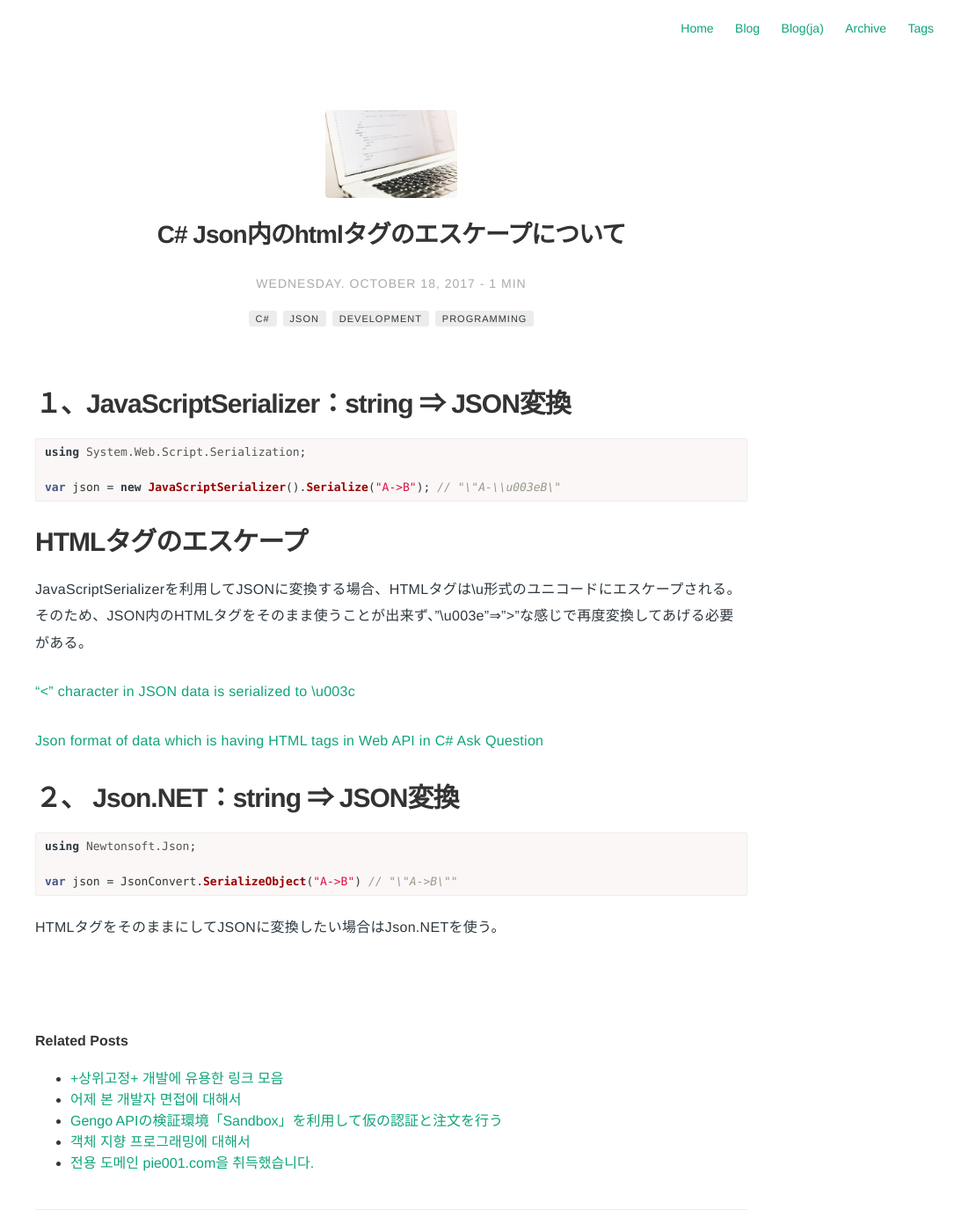
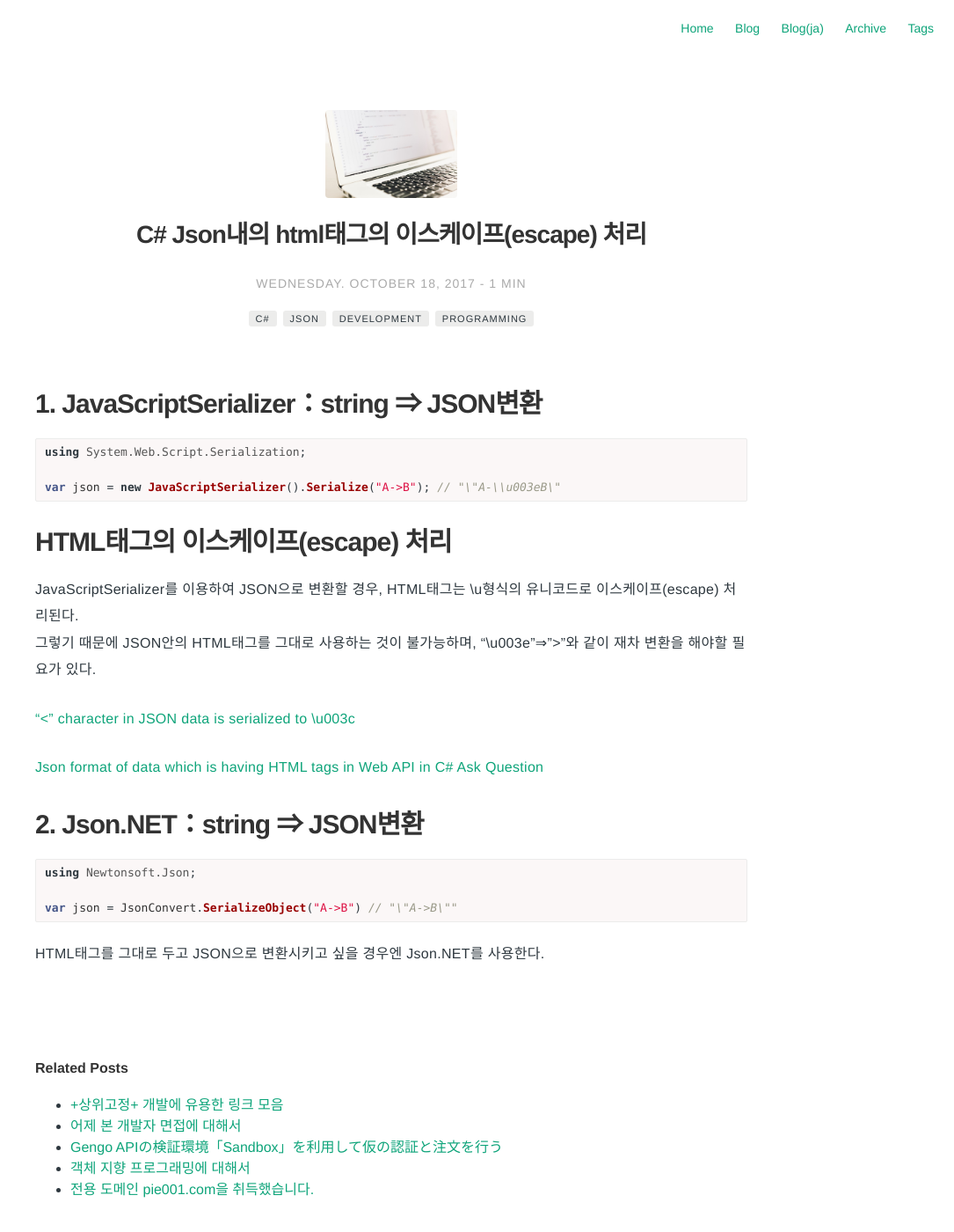
Before and after one commit to Pie001/pie001.github.io, a Jekyll site: the page built from _posts/2017-10-18-0012.md, in a window 1280 px wide and 1400 px high. Shown: the whole window at 88% size, without its empty margins (195-1280 px from the left). Built offline with Jekyll 4.4.1, drawn with Linux system fonts in a browser that asks for light colours; comment, search, counter and statistics services are not loaded.

Commit message:
Update and rename 2017-10-18-0012.ja.md to 2017-10-18-0012.md

````diff
--- a/_posts/2017-10-18-0012.ja.md
+++ b/_posts/2017-10-18-0012.md
@@ -1,31 +1,32 @@
 ---
-title: C# Json内のhtmlタグのエスケープについて
+title: C# Json내의 html태그의 이스케이프(escape) 처리
 layout: post
 date: 2017-10-18 13:05
 image: /assets/images/post_header.jpg
 headerImage: true
 #projects: true
-ja: true
+blog: true
+ko: true
 tag:
 - C#
 - Json
 - development
 - programming
-category: blog-ja
+category: blog
 author: pie
-description: C# Json内のhtmlタグのエスケープについて
+description: C# Json내의 html태그의 이스케이프(escape) 처리
 ---
 
-# １、JavaScriptSerializer：string ⇒ JSON変換
+# 1. JavaScriptSerializer：string ⇒ JSON변환
 ```cs
 using System.Web.Script.Serialization;
 
 var json = new JavaScriptSerializer().Serialize("A->B"); // "\"A-\\u003eB\"
 ```
 
-# HTMLタグのエスケープ
-JavaScriptSerializerを利用してJSONに変換する場合、HTMLタグは\u形式のユニコードにエスケープされる。<br>
-そのため、JSON内のHTMLタグをそのまま使うことが出来ず、"\\u003e"⇒">"な感じで再度変換してあげる必要がある。<br>
+# HTML태그의 이스케이프(escape) 처리
+JavaScriptSerializer를 이용하여 JSON으로 변환할 경우, HTML태그는 \u형식의 유니코드로 이스케이프(escape) 처리된다.<br>
+그렇기 때문에 JSON안의 HTML태그를 그대로 사용하는 것이 불가능하며, "\\u003e"⇒">"와 같이 재차 변환을 해야할 필요가 있다.<br>
 
 [“<” character in JSON data is serialized to \u003c](https://stackoverflow.com/questions/21592283/character-in-json-data-is-serialized-to-u003c)
 
@@ -33,10 +34,10 @@ JavaScriptSerializerを利用してJSONに変換する場合、HTMLタグは\u
 Ask Question](https://stackoverflow.com/questions/27190541/json-format-of-data-which-is-having-html-tags-in-web-api-in-c-sharp)
 
 
-# ２、 Json.NET：string ⇒ JSON変換
+# 2. Json.NET：string ⇒ JSON변환
 ```cs
 using Newtonsoft.Json;
 
 var json = JsonConvert.SerializeObject("A->B") // "\"A->B\""
 ```
-HTMLタグをそのままにしてJSONに変換したい場合はJson.NETを使う。
+HTML태그를 그대로 두고 JSON으로 변환시키고 싶을 경우엔 Json.NET를 사용한다.
````
